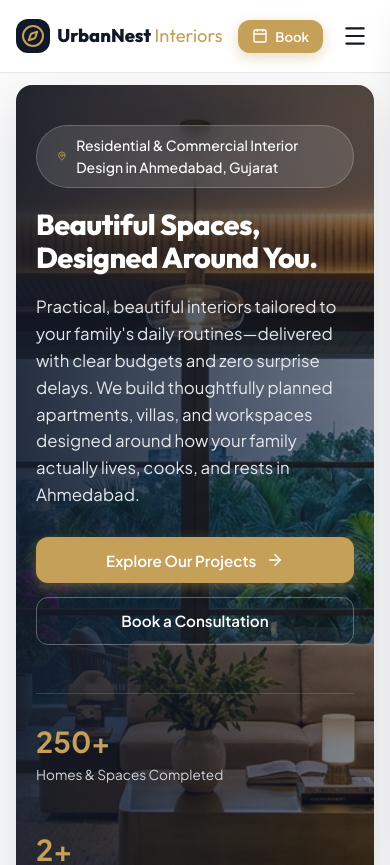
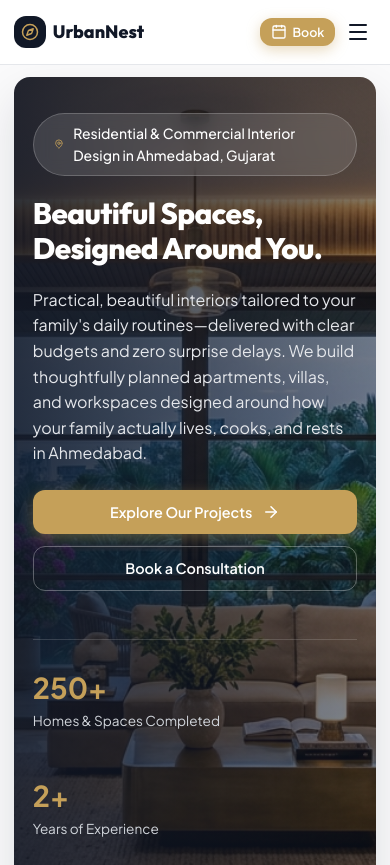
Before and after one commit to yashvant-kumar-01/UrbanNest_Interiors, a React (Vite) app: page / in a window 390 px wide. Shown: the top 865 px of the page. Built offline with nearby package versions, Linux system fonts and the light colour scheme.

Commit message:
fix: resolve mobile layout cutoffs, button text overflow and full-site responsive styling

```diff
--- a/src/index.css
+++ b/src/index.css
@@ -133,6 +133,8 @@ button {
   border-radius: var(--radius-md);
   transition: var(--transition-fast);
   white-space: nowrap;
+  max-width: 100%;
+  box-sizing: border-box;
 }
 
 .btn-primary {
@@ -359,22 +361,26 @@ button {
   top: 0;
   right: 0;
   width: 85%;
-  max-width: 380px;
+  max-width: 360px;
   height: 100vh;
   height: 100dvh;
   background: #FFFFFF;
   z-index: 1100;
   box-shadow: var(--shadow-xl);
   transform: translateX(105%);
-  transition: transform 0.35s cubic-bezier(0.16, 1, 0.3, 1);
+  transition: transform 0.35s cubic-bezier(0.16, 1, 0.3, 1), visibility 0.35s;
   padding: 2rem 1.5rem;
   display: flex;
   flex-direction: column;
   overflow-y: auto;
+  visibility: hidden;
+  pointer-events: none;
 }
 
 .mobile-drawer.open {
   transform: translateX(0);
+  visibility: visible;
+  pointer-events: auto;
 }
 
 .mobile-drawer-header {
@@ -927,8 +933,25 @@ button {
 
 @media (max-width: 860px) {
   .grid-2 {
-    grid-template-columns: 1fr !important;
-    gap: 2.5rem;
+    grid-template-columns: minmax(0, 1fr) !important;
+    gap: 2rem !important;
+  }
+  .grid-2 > * {
+    min-width: 0 !important;
+    max-width: 100% !important;
+  }
+  .detail-overview-grid {
+    grid-template-columns: minmax(0, 1fr) !important;
+    gap: 2rem !important;
+  }
+  .detail-overview-grid > * {
+    min-width: 0 !important;
+    max-width: 100% !important;
+  }
+  .room-breakdown-box,
+  .service-inclusions-box {
+    padding: 1.5rem 1.25rem !important;
+    border-radius: 16px !important;
   }
   .service-overview-card {
     grid-template-columns: 1fr !important;
@@ -936,13 +959,13 @@ button {
   .service-overview-card.even .service-card-img-wrap,
   .service-overview-card.odd .service-card-img-wrap {
     order: 1 !important;
-    min-height: 240px !important;
-    height: 260px;
+    min-height: 220px !important;
+    height: 240px;
   }
   .service-overview-card.even .service-card-content,
   .service-overview-card.odd .service-card-content {
     order: 2 !important;
-    padding: 2rem 1.5rem !important;
+    padding: 1.75rem 1.25rem !important;
   }
   .intro-badge-floater {
     position: static !important;
@@ -955,77 +978,151 @@ button {
 
 @media (max-width: 768px) {
   .container, .container-narrow {
-    padding-left: 1.25rem !important;
-    padding-right: 1.25rem !important;
+    padding-left: 1.15rem !important;
+    padding-right: 1.15rem !important;
+    box-sizing: border-box !important;
+  }
+  .nav-container {
+    height: 64px !important;
+    gap: 0.5rem !important;
+    padding-left: 0.75rem !important;
+    padding-right: 0.75rem !important;
+  }
+  .brand-logo {
+    font-size: 1.2rem !important;
+    gap: 0.5rem !important;
+  }
+  .logo-icon {
+    width: 36px !important;
+    height: 36px !important;
+  }
+  .logo-icon svg {
+    width: 20px !important;
+    height: 20px !important;
+  }
+  .header-actions {
+    gap: 0.5rem !important;
+  }
+  .header-cta-btn {
+    padding: 0.45rem 0.8rem !important;
+    font-size: 0.825rem !important;
+    gap: 0.35rem !important;
+  }
+  .header-cta-text-full {
+    display: none !important;
+  }
+  .header-cta-text-short {
+    display: inline !important;
+  }
+  .mobile-menu-btn {
+    padding: 0.35rem !important;
+  }
+  .mobile-menu-btn svg {
+    width: 24px !important;
+    height: 24px !important;
   }
   .hero-section {
     padding: 0.75rem 0 1.25rem;
   }
   .hero {
     min-height: auto;
-    padding: 2.5rem 1.25rem;
+    padding: 2.25rem 1.15rem;
     border-radius: 16px;
   }
   .page-header-section {
     padding: 0.75rem 0;
   }
   .page-header-banner {
-    padding: 2.75rem 1.25rem;
+    padding: 2.5rem 1.15rem;
     border-radius: 16px;
   }
   .page-header-banner h1 {
-    font-size: 2rem !important;
+    font-size: clamp(1.65rem, 5.5vw, 2.35rem) !important;
+    line-height: 1.25 !important;
+    word-break: break-word !important;
   }
   .hero-title {
-    font-size: 2.15rem;
+    font-size: clamp(1.85rem, 6vw, 2.5rem) !important;
+    line-height: 1.2 !important;
+    word-break: break-word !important;
   }
   .hero-subtitle {
-    font-size: 1.05rem;
-    margin-bottom: 1.75rem;
+    font-size: 1rem;
+    margin-bottom: 1.5rem;
   }
   .hero-buttons {
     flex-direction: column;
     width: 100%;
-    gap: 0.85rem;
+    gap: 0.75rem;
   }
   .hero-buttons .btn {
     width: 100%;
     justify-content: center;
   }
+  .btn {
+    white-space: normal !important;
+    text-align: center !important;
+    max-width: 100% !important;
+    word-break: break-word !important;
+  }
+  .btn-lg {
+    padding: 0.85rem 1.35rem !important;
+    font-size: 0.95rem !important;
+  }
   .section-title {
-    font-size: 1.85rem;
+    font-size: clamp(1.5rem, 5vw, 2rem) !important;
+    word-break: break-word !important;
   }
   .section-subtitle {
-    font-size: 1rem;
+    font-size: 0.95rem;
   }
   .section-header {
-    margin-bottom: 2.25rem;
+    margin-bottom: 2rem;
   }
   .grid-3, .form-grid-2, .process-grid {
-    grid-template-columns: 1fr !important;
+    grid-template-columns: minmax(0, 1fr) !important;
     gap: 1.5rem;
   }
+  .grid-3 > *, .form-grid-2 > * {
+    min-width: 0 !important;
+    max-width: 100% !important;
+  }
+  .room-breakdown-box,
+  .service-inclusions-box {
+    padding: 1.25rem 1rem !important;
+  }
+  .project-spec-pills {
+    gap: 0.85rem !important;
+    padding: 1rem !important;
+    display: flex !important;
+    flex-direction: column !important;
+  }
+  .project-spec-pills > div {
+    border-left: none !important;
+    padding-left: 0 !important;
+    width: 100% !important;
+  }
   .cta-banner {
-    padding: 3rem 1.25rem;
-    margin: 2.5rem 0;
+    padding: 2.75rem 1.15rem;
+    margin: 2rem 0;
     border-radius: var(--radius-md);
   }
   .cta-title {
-    font-size: 1.85rem;
+    font-size: clamp(1.5rem, 5vw, 1.85rem) !important;
   }
   .cta-desc {
-    font-size: 0.95rem;
+    font-size: 0.925rem;
   }
   .footer-section {
     padding: 0.5rem 0 1.5rem;
   }
   .footer {
-    padding: 3rem 1.25rem 2rem;
+    padding: 2.5rem 1.15rem 1.75rem;
     border-radius: 16px;
   }
   .footer-grid {
-    grid-template-columns: 1fr;
-    gap: 2rem;
+    grid-template-columns: minmax(0, 1fr);
+    gap: 1.75rem;
   }
   .footer-bottom {
     flex-direction: column;
@@ -1037,16 +1134,16 @@ button {
     justify-content: center;
   }
   .modal-content {
-    padding: 1.75rem 1.25rem;
+    padding: 1.5rem 1.15rem;
     max-height: 92vh;
     border-radius: var(--radius-md);
   }
   .intro-img-box {
-    height: 300px !important;
+    height: 280px !important;
   }
   .budget-estimator-card {
-    padding: 2rem 1.25rem !important;
-    margin: 2rem 0 !important;
+    padding: 1.75rem 1.15rem !important;
+    margin: 1.75rem 0 !important;
   }
   .estimator-bhk-grid {
     grid-template-columns: repeat(2, 1fr) !important;
@@ -1056,25 +1153,25 @@ button {
   }
   .consultation-form-card,
   .contact-form-card {
-    padding: 2rem 1.25rem !important;
+    padding: 1.75rem 1.15rem !important;
     border-radius: var(--radius-md) !important;
   }
 }
 
 @media (max-width: 640px) {
   .intro-checks-grid {
-    grid-template-columns: 1fr !important;
+    grid-template-columns: minmax(0, 1fr) !important;
     gap: 0.75rem !important;
   }
   .team-card {
     flex-direction: column !important;
     text-align: center !important;
-    padding: 1.5rem 1rem !important;
+    padding: 1.25rem 1rem !important;
     gap: 1rem !important;
   }
   .team-card img {
-    width: 110px !important;
-    height: 110px !important;
+    width: 100px !important;
+    height: 100px !important;
     margin: 0 auto;
   }
   .blog-cta-banner {
@@ -1086,91 +1183,82 @@ button {
     width: 100% !important;
     justify-content: center !important;
   }
-  .project-spec-pills {
-    gap: 1rem !important;
-    padding: 1rem 1.25rem !important;
-  }
-  .project-spec-pills > div {
-    border-left: none !important;
-    padding-left: 0 !important;
-    width: 100% !important;
-  }
-  .header-cta-text-full {
-    display: none !important;
-  }
-  .header-cta-text-short {
-    display: inline !important;
-  }
-  .header-cta-btn {
-    padding: 0.5rem 0.85rem;
-    font-size: 0.825rem;
-  }
-  .brand-logo {
-    font-size: 1.25rem;
-    gap: 0.5rem;
-  }
-  .logo-icon {
-    width: 36px;
-    height: 36px;
+  .blog-external-resources {
+    padding: 1.25rem 1rem !important;
   }
 }
 
 @media (max-width: 580px) {
   .process-step-item {
     flex-direction: column !important;
-    gap: 1rem !important;
-    padding: 1.5rem 1.25rem !important;
+    gap: 0.85rem !important;
+    padding: 1.25rem 1rem !important;
   }
   .process-step-badge {
-    width: 48px !important;
-    height: 48px !important;
-    font-size: 1.2rem !important;
-    border-radius: 12px !important;
-  }
-  .page-header-banner h1 {
-    font-size: 1.75rem !important;
+    width: 44px !important;
+    height: 44px !important;
+    font-size: 1.15rem !important;
+    border-radius: 10px !important;
   }
 }
 
 @media (max-width: 480px) {
   .container, .container-narrow {
-    padding-left: 1rem !important;
-    padding-right: 1rem !important;
+    padding-left: 0.9rem !important;
+    padding-right: 0.9rem !important;
   }
   .brand-logo {
-    font-size: 1.15rem;
-    gap: 0.45rem;
+    font-size: 1.15rem !important;
+    gap: 0.4rem !important;
   }
   .logo-icon {
-    width: 34px;
-    height: 34px;
+    width: 32px !important;
+    height: 32px !important;
   }
-  .hero-title {
-    font-size: 1.8rem;
-  }
-  .section-title {
-    font-size: 1.55rem;
+  .logo-icon svg {
+    width: 18px !important;
+    height: 18px !important;
   }
   .badge-tag {
     font-size: 0.75rem;
-    padding: 0.25rem 0.75rem;
+    padding: 0.25rem 0.65rem;
+  }
+  .btn {
+    padding: 0.75rem 1.15rem !important;
+    font-size: 0.9rem !important;
   }
   .btn-lg {
-    padding: 0.85rem 1.5rem;
-    font-size: 0.95rem;
+    padding: 0.8rem 1.25rem !important;
+    font-size: 0.9rem !important;
   }
   .modal-content {
-    padding: 1.25rem 1rem;
+    padding: 1.25rem 0.85rem;
   }
   .estimator-addons-row {
     flex-direction: column !important;
     gap: 0.75rem !important;
   }
   .card-body {
-    padding: 1.25rem;
+    padding: 1.15rem;
   }
   .blog-partners-bar {
-    padding: 1.25rem 1rem;
+    padding: 1rem 0.85rem;
+  }
+}
+
+@media (max-width: 420px) {
+  .brand-logo span span {
+    display: none !important;
+  }
+  .brand-logo {
+    font-size: 1.12rem !important;
+  }
+  .header-actions {
+    gap: 0.35rem !important;
+  }
+  .header-cta-btn {
+    padding: 0.4rem 0.65rem !important;
+    font-size: 0.78rem !important;
   }
 }
 
@@ -1179,13 +1267,14 @@ button {
     display: none !important;
   }
   .header-cta-btn {
-    padding: 0.5rem 0.6rem;
-  }
-  .brand-logo span span {
-    display: none;
+    padding: 0.45rem 0.55rem !important;
   }
   .brand-logo {
-    font-size: 1.05rem;
+    font-size: 1.05rem !important;
+  }
+  .container, .container-narrow {
+    padding-left: 0.75rem !important;
+    padding-right: 0.75rem !important;
   }
 }
 
@@ -1195,6 +1284,23 @@ button {
 }
 
 /* --- Blog External Links & Resources Styling --- */
+.blog-content-body {
+  width: 100%;
+  max-width: 100%;
+  overflow-wrap: break-word;
+  word-break: break-word;
+}
+
+.blog-content-body table {
+  display: block;
+  width: 100%;
+  max-width: 100%;
+  overflow-x: auto;
+  -webkit-overflow-scrolling: touch;
+  margin: 1.5rem 0;
+  border-radius: 8px;
+}
+
 .blog-content-body a {
   color: #92702C;
   font-weight: 600;
@@ -1241,7 +1347,7 @@ button {
 
 .resources-grid {
   display: grid;
-  grid-template-columns: repeat(auto-fit, minmax(280px, 1fr));
+  grid-template-columns: repeat(auto-fit, minmax(min(100%, 260px), 1fr));
   gap: 1.25rem;
 }
 
--- a/src/pages/BlogDetailPage.jsx
+++ b/src/pages/BlogDetailPage.jsx
@@ -26,10 +26,10 @@ export default function BlogDetailPage({ slug, navigateTo, openConsultationModal
     <div>
       {/* Back button strip */}
       <div style={{ background: '#1F2937', padding: '0.75rem 0', color: '#D1D5DB', fontSize: '0.875rem' }}>
-        <div className="container" style={{ display: 'flex', alignItems: 'center', gap: '0.5rem' }}>
+        <div className="container" style={{ display: 'flex', alignItems: 'center', gap: '0.5rem', flexWrap: 'wrap', overflowWrap: 'break-word' }}>
           <button
             onClick={() => navigateTo('#/blog')}
-            style={{ background: 'none', border: 'none', color: '#C5A059', cursor: 'pointer', display: 'flex', alignItems: 'center', gap: '0.3rem', fontWeight: '600' }}
+            style={{ background: 'none', border: 'none', color: '#C5A059', cursor: 'pointer', display: 'flex', alignItems: 'center', gap: '0.3rem', fontWeight: '600', padding: 0 }}
           >
             <ChevronLeft size={16} /> All Journal Articles
           </button>
--- a/src/pages/HomePage.jsx
+++ b/src/pages/HomePage.jsx
@@ -397,9 +397,10 @@ export default function HomePage({ navigateTo, openConsultationModal }) {
             <button
               onClick={() => navigateTo('#/process')}
               className="btn btn-outline"
+              style={{ maxWidth: '100%', whiteSpace: 'normal', textAlign: 'center' }}
             >
               <span>Learn Detailed Process & Timeline Guarantee</span>
-              <ArrowRight size={16} />
+              <ArrowRight size={16} style={{ flexShrink: 0 }} />
             </button>
           </div>
         </div>
--- a/src/pages/ProcessPage.jsx
+++ b/src/pages/ProcessPage.jsx
@@ -129,9 +129,13 @@ export default function ProcessPage({ openConsultationModal }) {
           </div>
 
           <div style={{ textAlign: 'center', marginTop: '4rem' }}>
-            <button onClick={openConsultationModal} className="btn btn-primary btn-lg">
+            <button
+              onClick={openConsultationModal}
+              className="btn btn-primary btn-lg"
+              style={{ maxWidth: '100%', whiteSpace: 'normal', textAlign: 'center' }}
+            >
               <span>Start Step 01 - Book Free Consultation</span>
-              <ArrowRight size={18} />
+              <ArrowRight size={18} style={{ flexShrink: 0 }} />
             </button>
           </div>
         </div>
--- a/src/pages/ProjectDetailPage.jsx
+++ b/src/pages/ProjectDetailPage.jsx
@@ -21,15 +21,15 @@ export default function ProjectDetailPage({ projectId, navigateTo, openConsultat
     <div>
       {/* Back button strip */}
       <div style={{ background: '#1F2937', padding: '0.75rem 0', color: '#D1D5DB', fontSize: '0.875rem' }}>
-        <div className="container" style={{ display: 'flex', alignItems: 'center', gap: '0.5rem' }}>
+        <div className="container" style={{ display: 'flex', alignItems: 'center', gap: '0.5rem', flexWrap: 'wrap', overflowWrap: 'break-word', wordBreak: 'break-word' }}>
           <button
             onClick={() => navigateTo('#/projects')}
-            style={{ background: 'none', border: 'none', color: '#C5A059', cursor: 'pointer', display: 'flex', alignItems: 'center', gap: '0.3rem', fontWeight: '600' }}
+            style={{ background: 'none', border: 'none', color: '#C5A059', cursor: 'pointer', display: 'flex', alignItems: 'center', gap: '0.3rem', fontWeight: '600', padding: 0 }}
           >
             <ChevronLeft size={16} /> All Portfolio Projects
           </button>
           <span>/</span>
-          <span>{project.title}</span>
+          <span style={{ color: '#E5E7EB', overflowWrap: 'break-word' }}>{project.title}</span>
         </div>
       </div>
 
@@ -41,7 +41,7 @@ export default function ProjectDetailPage({ projectId, navigateTo, openConsultat
             textAlign: 'left'
           }}>
           <div style={{ maxWidth: '800px' }}>
-            <div style={{ display: 'inline-flex', gap: '0.75rem', marginBottom: '1rem' }}>
+            <div style={{ display: 'inline-flex', gap: '0.75rem', marginBottom: '1rem', flexWrap: 'wrap' }}>
               <span className="badge-tag" style={{ background: 'rgba(197, 160, 89, 0.2)', color: '#C5A059' }}>
                 {project.category}
               </span>
@@ -50,7 +50,7 @@ export default function ProjectDetailPage({ projectId, navigateTo, openConsultat
               </span>
             </div>
 
-            <h1 style={{ fontSize: '3.2rem', color: '#FFFFFF', marginBottom: '0.75rem' }}>
+            <h1 style={{ fontSize: 'clamp(1.75rem, 5vw, 3.2rem)', color: '#FFFFFF', marginBottom: '0.75rem', lineHeight: '1.2' }}>
               {project.title}
             </h1>
             <p style={{ fontSize: '1.25rem', color: '#D1D5DB', marginBottom: '2rem' }}>
@@ -92,7 +92,7 @@ export default function ProjectDetailPage({ projectId, navigateTo, openConsultat
       {/* Overview & Story */}
       <section style={{ padding: '6rem 0', background: '#FFFFFF' }}>
         <div className="container">
-          <div className="grid-2" style={{ gap: '4rem', alignItems: 'flex-start' }}>
+          <div className="grid-2 detail-overview-grid" style={{ alignItems: 'flex-start' }}>
             <div>
               <div className="badge-tag">Project Story</div>
               <h2 className="section-title" style={{ textAlign: 'left', marginBottom: '1.25rem' }}>
@@ -125,12 +125,14 @@ export default function ProjectDetailPage({ projectId, navigateTo, openConsultat
             </div>
 
             {/* Room Breakdown Box */}
-            <div style={{
-              background: 'var(--color-bg-light)',
-              padding: '2.5rem',
-              borderRadius: '20px',
-              border: '1px solid #E5E7EB'
-            }}>
+            <div
+              className="room-breakdown-box"
+              style={{
+                background: 'var(--color-bg-light)',
+                borderRadius: '20px',
+                border: '1px solid #E5E7EB'
+              }}
+            >
               <h3 style={{ fontSize: '1.5rem', color: '#111827', marginBottom: '1.5rem' }}>
                 Room-by-Room Execution Details
               </h3>
@@ -152,10 +154,10 @@ export default function ProjectDetailPage({ projectId, navigateTo, openConsultat
                 <button
                   onClick={openConsultationModal}
                   className="btn btn-primary"
-                  style={{ width: '100%', justifyContent: 'center' }}
+                  style={{ width: '100%', justifyContent: 'center', whiteSpace: 'normal', textAlign: 'center', padding: '0.85rem 1rem' }}
                 >
                   <span>Book Consultation For Your Space</span>
-                  <ArrowRight size={16} />
+                  <ArrowRight size={16} style={{ flexShrink: 0 }} />
                 </button>
               </div>
             </div>
--- a/src/pages/ServiceDetailPage.jsx
+++ b/src/pages/ServiceDetailPage.jsx
@@ -61,16 +61,16 @@ export default function ServiceDetailPage({ slug, navigateTo, openConsultationMo
               <div className="badge-tag" style={{ background: 'rgba(197, 160, 89, 0.2)', color: '#C5A059' }}>
                 Service Detail • Ahmedabad
               </div>
-              <h1 style={{ fontSize: '3.2rem', color: '#FFFFFF', marginBottom: '1rem', lineHeight: '1.15' }}>
+              <h1 style={{ fontSize: 'clamp(1.75rem, 5vw, 3.2rem)', color: '#FFFFFF', marginBottom: '1rem', lineHeight: '1.2' }}>
                 {service.title} in Ahmedabad
               </h1>
               <p style={{ fontSize: '1.2rem', color: '#D1D5DB', marginBottom: '2rem', lineHeight: '1.6' }}>
                 {service.shortDesc}
               </p>
 
-              <div style={{ display: 'flex', gap: '1.25rem', flexWrap: 'wrap' }}>
+              <div style={{ display: 'flex', gap: '1rem', flexWrap: 'wrap' }}>
                 <button onClick={openConsultationModal} className="btn btn-primary btn-lg">
-                  <Calendar size={18} />
+                  <Calendar size={18} style={{ flexShrink: 0 }} />
                   <span>Book Service Consultation</span>
                 </button>
                 <button onClick={() => navigateTo('#/projects')} className="btn btn-outline-white btn-lg">
@@ -85,7 +85,7 @@ export default function ServiceDetailPage({ slug, navigateTo, openConsultationMo
       {/* Main Service Description & Highlights */}
       <section style={{ padding: '6rem 0', background: '#FFFFFF' }}>
         <div className="container">
-          <div className="grid-2" style={{ gap: '4rem', alignItems: 'flex-start' }}>
+          <div className="grid-2 detail-overview-grid" style={{ alignItems: 'flex-start' }}>
             <div>
               <div className="badge-tag">Service Overview</div>
               <h2 className="section-title" style={{ textAlign: 'left', marginBottom: '1.25rem' }}>
@@ -95,7 +95,7 @@ export default function ServiceDetailPage({ slug, navigateTo, openConsultationMo
                 {service.fullDesc}
               </p>
 
-              <div style={{ background: 'var(--color-bg-light)', padding: '2rem', borderRadius: '16px', border: '1px solid #E5E7EB', marginBottom: '2rem' }}>
+              <div style={{ background: 'var(--color-bg-light)', padding: '1.5rem 1.25rem', borderRadius: '16px', border: '1px solid #E5E7EB', marginBottom: '2rem' }}>
                 <h3 style={{ fontSize: '1.2rem', marginBottom: '1rem', color: '#111827' }}>
                   Why Homeowners Choose Our {service.title}
                 </h3>
@@ -111,13 +111,15 @@ export default function ServiceDetailPage({ slug, navigateTo, openConsultationMo
             </div>
 
             {/* Inclusions Box */}
-            <div style={{
-              background: '#111827',
-              color: '#FFFFFF',
-              padding: '2.5rem',
-              borderRadius: '20px',
-              boxShadow: 'var(--shadow-xl)'
-            }}>
+            <div
+              className="service-inclusions-box"
+              style={{
+                background: '#111827',
+                color: '#FFFFFF',
+                borderRadius: '20px',
+                boxShadow: 'var(--shadow-xl)'
+              }}
+            >
               <div style={{ fontSize: '0.85rem', color: '#C5A059', textTransform: 'uppercase', tracking: '0.05em', fontWeight: '700', marginBottom: '0.5rem' }}>
                 What We Provide
               </div>
```
